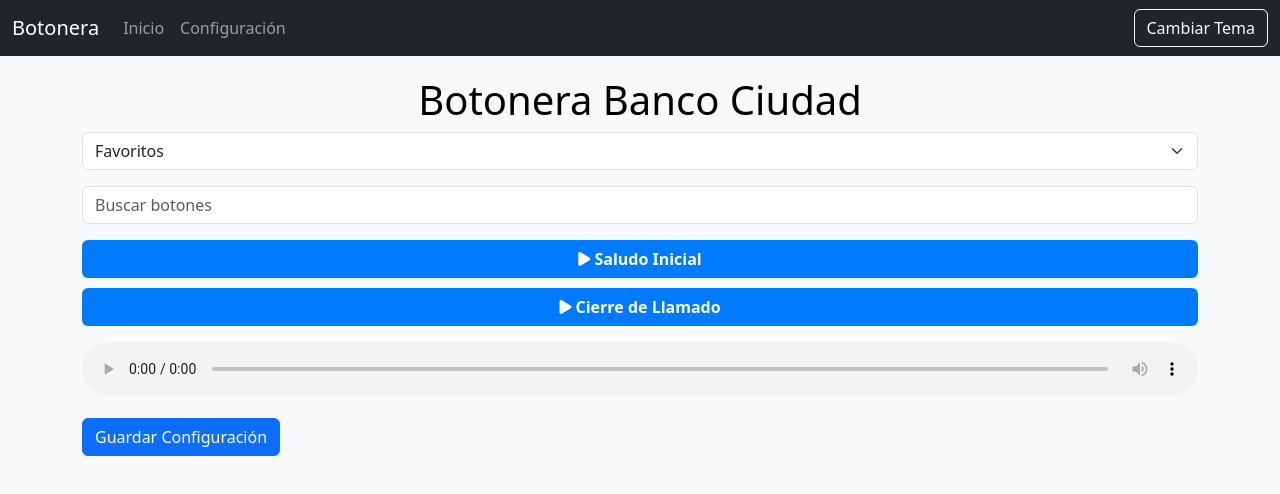
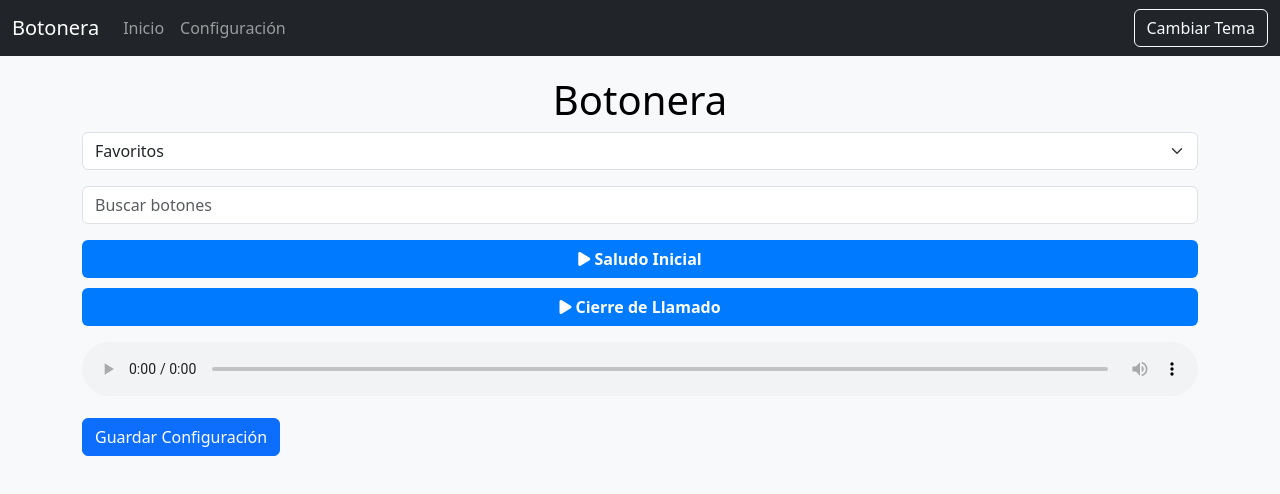
Before and after one commit to Feliotero10/talk-box, a plain HTML site: page index.html in a window 1280 px wide. Drawn offline with nearby package versions, Linux system fonts and the light colour scheme.

Commit message:
Update index.html

```diff
--- a/index.html
+++ b/index.html
@@ -62,7 +62,7 @@
     </nav>
     <div class="container">
         <div id="inicio" class="content">
-            <h1 class="text-center">Botonera Banco Ciudad</h1>
+            <h1 class="text-center">Botonera</h1>
             <select id="grupoSelector" class="form-select mb-3" onchange="generateInicioButtons()">
                 <option value="favoritos">Favoritos</option>
                 <option value="tarjetas">Tarjetas de Crédito</option>
```
